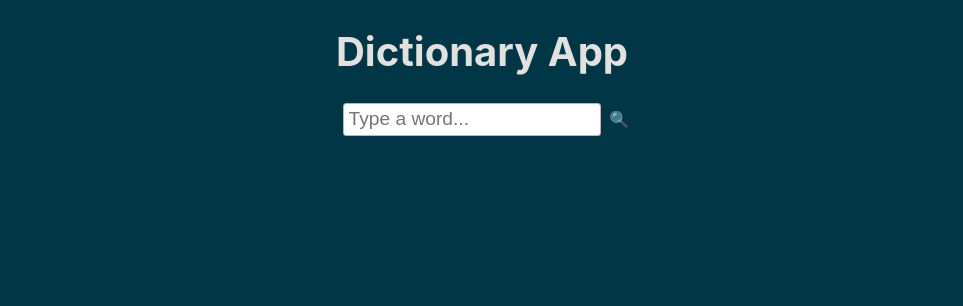
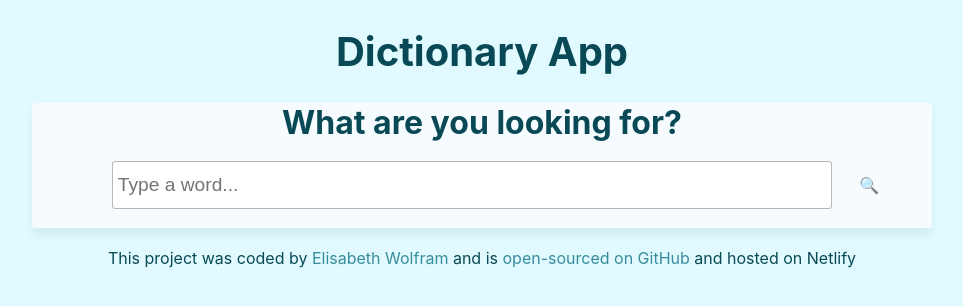
Before and after one commit to elisabethwfm/dictionary-react, a React (Create React App) app: page / in a window 1280 px wide. Shown: the top 306 px of the page, without its empty margins (158-1121 px from the left). Built offline with nearby package versions, Linux system fonts and the light colour scheme; no server answers.

Commit message:
added more styling

```diff
--- a/src/App.css
+++ b/src/App.css
@@ -1,26 +1,27 @@
 :root {
-  --primary-color-dark: #003646;
-  --primary-color: #007aa2;
-  --secondary-color: #8ab1c4;
-  --tertiary-color: #accfe1;
-  --vierte-color: #f1faff;
+  --primary-color: rgb(181, 239, 249);
+  --link-color: rgb(56, 141, 156);
+  --primary-color-dark: rgb(8, 73, 85);
+  --secondary-color: rgb(206, 247, 254);
+  --tertiary-color: rgb(224, 250, 255);
+  --vierte-color: #f5fbff;
   --accent-color-pink: #ea493f;
   --accent-color-brown: #ac7447;
   --accent-color-nude: #f4c7a7;
   --accent-color-grey: #f1eef1;
   --white-text: rgb(225, 225, 225);
-  --box-shadow: 0px 7px 9px 1px rgba(0, 0, 0, 0.53);
+  --box-shadow: 0px 7px 9px 1px rgba(0, 0, 0, 0.05);
   --lighter-text-color: rgb(73, 73, 73);
   --img-background: #edf7fd5a;
 }
 
 body {
-  background-color: var(--primary-color-dark);
+  background: var(--tertiary-color);
 }
 
 .App {
   text-align: center;
-  color: var(--white-text);
+  color: var(--primary-color-dark);
   max-width: 900px;
   margin: 0 auto;
 }
@@ -50,21 +51,37 @@ body {
   text-transform: capitalize;
 }
 
-.results {
-  max-width: 900px;
-  margin: 0 auto;
+.resultsWord {
+  padding-bottom: 1em;
+}
+
+section {
+  border-radius: 3px;
   background-color: var(--vierte-color);
-  color: var(--primary-color-dark);
-  margin-bottom: 20px;
+  box-shadow: var(--box-shadow);
+}
+
+.WordSearch {
+  font-size: 2rem;
+  font-weight: bold;
+}
+
+.form {
+  width: 80%;
+  height: 2.5em;
+  margin: 1em;
 }
 
 hr {
-  border: 1px solid var(--primary-color-dark);
+  border: 1px solid var(--tertiary-color);
   height: 30px;
 }
 
 ul {
-  padding: 0;
+  padding-top: 0;
+  display: inline-block;
+  text-align: left;
+  padding-left: 30px;
 }
 
 li {
@@ -73,35 +90,48 @@ li {
 
 a {
   text-decoration: none;
+  color: var(--link-color);
 }
 
-/* .App-logo {
-  height: 40vmin;
-  pointer-events: none;
+.phonetic {
+  display: flex;
+  align-items: center;
+  justify-content: center;
+  gap: 2em;
 }
-@media (prefers-reduced-motion: no-preference) {
-  .App-logo {
-    animation: App-logo-spin infinite 20s linear;
+
+.text {
+  display: inline-block;
+  vertical-align: middle;
+  line-height: normal;
+}
+
+p {
+  padding-left: 20px;
+  padding-right: 20px;
+}
+
+footer {
+  margin-bottom: 30px;
+}
+
+@media (max-width: 960px) {
+  section {
+    max-width: 650px;
+    margin: 0 auto;
   }
 }
-.App-header {
-  background-color: #282c34;
-  min-height: 100vh;
-  display: flex;
-  flex-direction: column;
-  align-items: center;
-  justify-content: center;
-  font-size: calc(10px + 2vmin);
-  color: white;
+
+@media (max-width: 700px) {
+  section {
+    max-width: 450px;
+    margin: 0 auto;
+  }
 }
-.App-link {
-  color: #61dafb;
+
+@media (max-width: 460px) {
+  section {
+    max-width: 390px;
+    margin: 0 auto;
+  }
 }
-@keyframes App-logo-spin {
-  from {
-    transform: rotate(0deg);
-  }
-  to {
-    transform: rotate(360deg);
-  }
-} */
--- a/src/DictionarySearch.js
+++ b/src/DictionarySearch.js
@@ -4,61 +4,55 @@ import Results from "./Results";
 import Photos from "./Photos";
 
 export default function DictionarySearch() {
-  let [searchTerm, setSearchTerm] = useState("");
-  let [results, setResults] = useState("");
+  let [searchTerm, setSearchTerm] = useState("dictionary");
+  let [results, setResults] = useState(null);
   let [photos, setPhotos] = useState("");
+  let [loaded, setLoaded] = useState(false);
 
   function handleResponse(response) {
     setResults(response.data[0]);
-    // let word = response.data[0].word;
-    // let defnition1 = response.data[0].meanings[0].definitions[0].definition;
-    // let defnition2 = response.data[0].meanings[0].definitions[1].definition;
-    // let defnition3 = response.data[0].meanings[0].definitions[2].definition;
-    // let example1 = response.data[0].meanings[0].definitions[0].example;
-    // let example2 = response.data[0].meanings[0].definitions[1].example;
-    // let example3 = response.data[0].meanings[0].definitions[2].example;
-    // let synonym1 = response.data[0].meanings[0].synonyms[0];
-    // let synonym2 = response.data[0].meanings[0].synonyms[1];
-    // let synonym3 = response.data[0].meanings[0].synonyms[2];
-    // let synonym1 = response.data[0].meanings[1].synonyms[0];
-    // let synonym2 = response.data[0].meanings[1].synonyms[1];
-    // let synonym3 = response.data[0].meanings[1].synonyms[2];
-    // let noun = response.data[0].meanings[0].partOfSpeech;
-    // let verb = response.data[0].meanings[1].partOfSpeech;
-    // let interjection = response.data[0].meanings[2].partOfSpeech;
-    // let audio = response.data[0].phonetics[0];
-    // let text = response.data[0].phonetics[2];
-    // console.log(response.data[0].meanings[1].synonyms[0]);
   }
 
   function handleResponsePexels(response) {
     setPhotos(response.data.photos);
   }
 
-  function search(event) {
-    event.preventDefault();
+  function search() {
     let apiUrl = `https://api.dictionaryapi.dev/api/v2/entries/en/${searchTerm}`;
     axios.get(apiUrl).then(handleResponse);
 
     const pexelsApiKey =
       "563492ad6f91700001000001ea08491625914e17ac77af6d4470fad2";
-    let pexelsUrl = `https://api.pexels.com/v1/search?query=${searchTerm}&per_page=9`;
+    let pexelsUrl = `https://api.pexels.com/v1/search?query=${searchTerm}&per_page=6`;
     axios
       .get(pexelsUrl, { headers: { Authorization: `Bearer ${pexelsApiKey}` } })
       .then(handleResponsePexels);
+  }
+
+  function handleSubmit(event) {
+    event.preventDefault();
+    search();
   }
 
   function handleSearchTerm(event) {
     setSearchTerm(event.target.value);
   }
 
+  function load() {
+    setLoaded(true);
+    search();
+  }
+
+  if (loaded) {
     return (
       <div className="dictionarySearch">
         <h1>Dictionary App</h1>
-      <form onSubmit={search}>
+        <section>
+          <form onSubmit={handleSubmit}>
+            <span className="WordSearch">What are you looking for?</span>
             <input
               type="search"
-          className="dictionary"
+              className="dictionary form"
               placeholder="Type a word..."
               onChange={handleSearchTerm}
             ></input>
@@ -66,8 +60,25 @@ export default function DictionarySearch() {
               🔍
             </span>
           </form>
+        </section>
         <Results results={results} />
+        <br />
         <Photos photos={photos} />
+        <footer>
+          This project was coded by{" "}
+          <a
+            href="https://www.linkedin.com/in/elisabeth-wolfram-8736441a8/"
+            target="_blank"
+            rel="noreferrer"
+          >
+            Elisabeth Wolfram
+          </a>{" "}
+          and is <a href="">open-sourced on GitHub</a> and hosted on Netlify
+        </footer>
       </div>
     );
+  } else {
+    load();
+    return "Loading";
   }
+}
--- a/src/Meaning.js
+++ b/src/Meaning.js
@@ -5,11 +5,14 @@ import Example from "./Example";
 export default function Meaning(props) {
   return (
     <div className="Meanings">
+      <section>
         <h2>{props.meaning.partOfSpeech}</h2>
         {props.meaning.definitions.map(function (definition, index) {
           return (
             <div key={index}>
-            <span>
+              <p>
+                <span className="definitionTest">
+                  <br />
                   <strong>Definition: </strong>
                   <em>{definition.definition}</em>
                   <br />
@@ -18,14 +21,13 @@ export default function Meaning(props) {
                   <br />
                   <strong>Synonyms: </strong>
                   <Synonyms synonyms={definition.synonyms} />
-              <Synonyms synonyms={props.meaning.synonyms} />
-              <br />
+                  {/* <Synonyms synonyms={props.meaning.synonyms} /> */}
                 </span>
-            <hr width="898" color="#003646" />
+              </p>
             </div>
           );
         })}
-      <br />
+      </section>
     </div>
   );
 }
--- a/src/Phonetics.js
+++ b/src/Phonetics.js
@@ -2,12 +2,11 @@ import React from "react";
 
 export default function Phonetics(props) {
   return (
-    <div>
+    <div className="phonetic">
       <a href={props.phonetics.audio} target="_blank" rel="noreferrer">
         🔊
       </a>
-      <br />
-      {props.phonetics.text}
+      <span className="text">{props.phonetics.text}</span>
     </div>
   );
 }
--- a/src/Photos.css
+++ b/src/Photos.css
@@ -1,18 +1,3 @@
-:root {
-  --primary-color: #007aa2;
-  --secondary-color: #8ab1c4;
-  --tertiary-color: #accfe1;
-  --vierte-color: #f1faff;
-  --accent-color-pink: #ea493f;
-  --accent-color-brown: #ac7447;
-  --accent-color-nude: #f4c7a7;
-  --accent-color-grey: #f1eef1;
-  --white-text: rgb(225, 225, 225);
-  --box-shadow: 0px 7px 9px 1px rgba(0, 0, 0, 0.53);
-  --lighter-text-color: rgb(73, 73, 73);
-  --img-background: #edf7fd5a;
-}
-
 .photos {
   display: grid;
   grid-template-columns: repeat(3, 1fr);
@@ -23,24 +8,45 @@
   padding-bottom: 5px;
   padding-left: 25px;
   padding-right: 25px;
-  margin-bottom: 50px;
-  margin-top: -50px;
+  margin-bottom: 30px;
+  border-radius: 3px;
+  box-shadow: var(--box-shadow);
+}
+
+img {
+  border-radius: 3px;
 }
 
 .individualPhoto {
   margin-bottom: 20px;
 }
 
-@media (max-width: 890px) {
+@media (max-width: 960px) {
   .photos {
     display: grid;
     grid-template-columns: repeat(2, 1fr);
+    max-width: 600px;
+    margin: 0 auto;
+    margin-bottom: 30px;
   }
 }
 
-@media (max-width: 650px) {
+@media (max-width: 700px) {
   .photos {
     display: grid;
     grid-template-columns: repeat(1, 1fr);
+    max-width: 400px;
+    margin: 0 auto;
+    margin-bottom: 30px;
   }
 }
+
+@media (max-width: 460px) {
+  .photos {
+    display: grid;
+    grid-template-columns: repeat(1, 1fr);
+    max-width: 340px;
+    margin: 0 auto;
+    margin-bottom: 30px;
+  }
+}
--- a/src/Results.js
+++ b/src/Results.js
@@ -6,8 +6,9 @@ export default function Results(props) {
   if (props.results) {
     return (
       <div className="results">
+        <section className="resultsWord">
           <h1>
-          Word - <span className="word">{props.results.word}</span>
+            <span className="word">{props.results.word}</span>
           </h1>
           {props.results.phonetics.map(function (phonetics, index) {
             return (
@@ -16,11 +17,14 @@ export default function Results(props) {
               </div>
             );
           })}
+        </section>
         {props.results.meanings.map(function (meaning, index) {
           return (
+            <section>
               <div key={index}>
                 <Meaning meaning={meaning} />
               </div>
+            </section>
           );
         })}
       </div>
```
Lines whose indentation alone changed are shown as unchanged.
